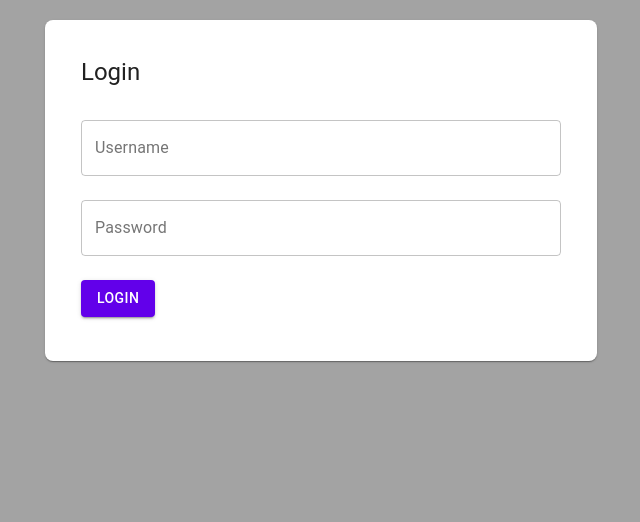
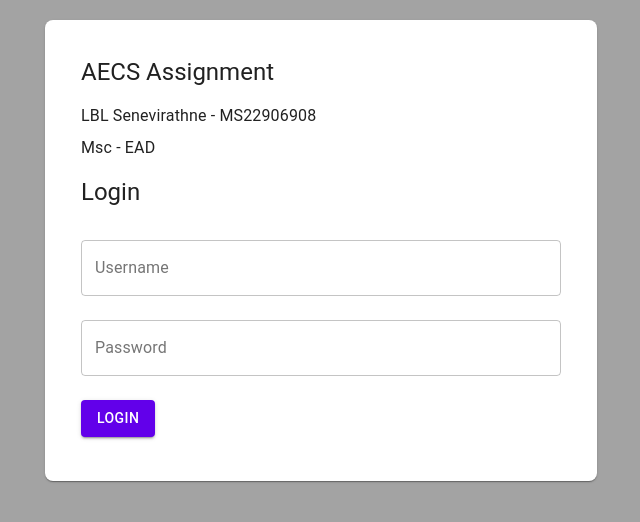
Before and after one commit to MaverickBEAST/cloudAssignment, a React (Create React App) app in the folder frontend/: page / in a window 1280 px wide. Shown: the top 522 px of the page, without its empty margins (319-959 px from the left). Built offline with nearby package versions, Linux system fonts and the light colour scheme.

Commit message:
backend fix

```diff
--- a/frontend/src/App.js
+++ b/frontend/src/App.js
@@ -59,7 +59,10 @@ const App = () => {
         {!isLoggedIn ? (
           <Card style={{ padding: '20px', borderRadius: '8px' }}>
             <CardContent>
-              <Typography variant="h5" style={{ marginBottom: '16px' }}>Login</Typography>
+              <Typography variant="h5" style={{ marginBottom: '16px' }}>AECS Assignment</Typography>
+              <Typography variant="body1" style={{ marginBottom: '8px' }}>LBL Senevirathne - MS22906908</Typography>
+              <Typography variant="body1" style={{ marginBottom: '8px' }}>Msc - EAD</Typography>
+              <Typography variant="h5" style={{ marginBottom: '16px', marginTop: '16px' }}>Login</Typography>
               <TextField
                 label="Username"
                 value={username}
```
Also changed, not shown: 1 other file (tests, documents, lock files or other folders).
